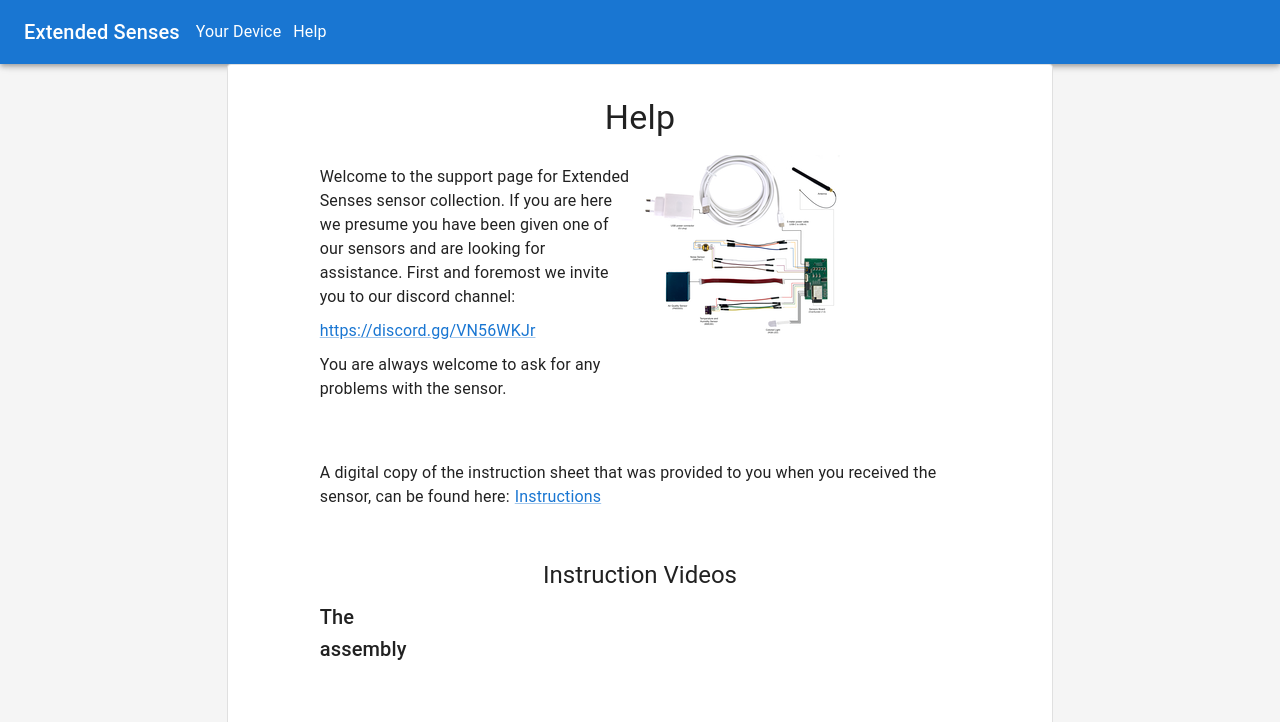
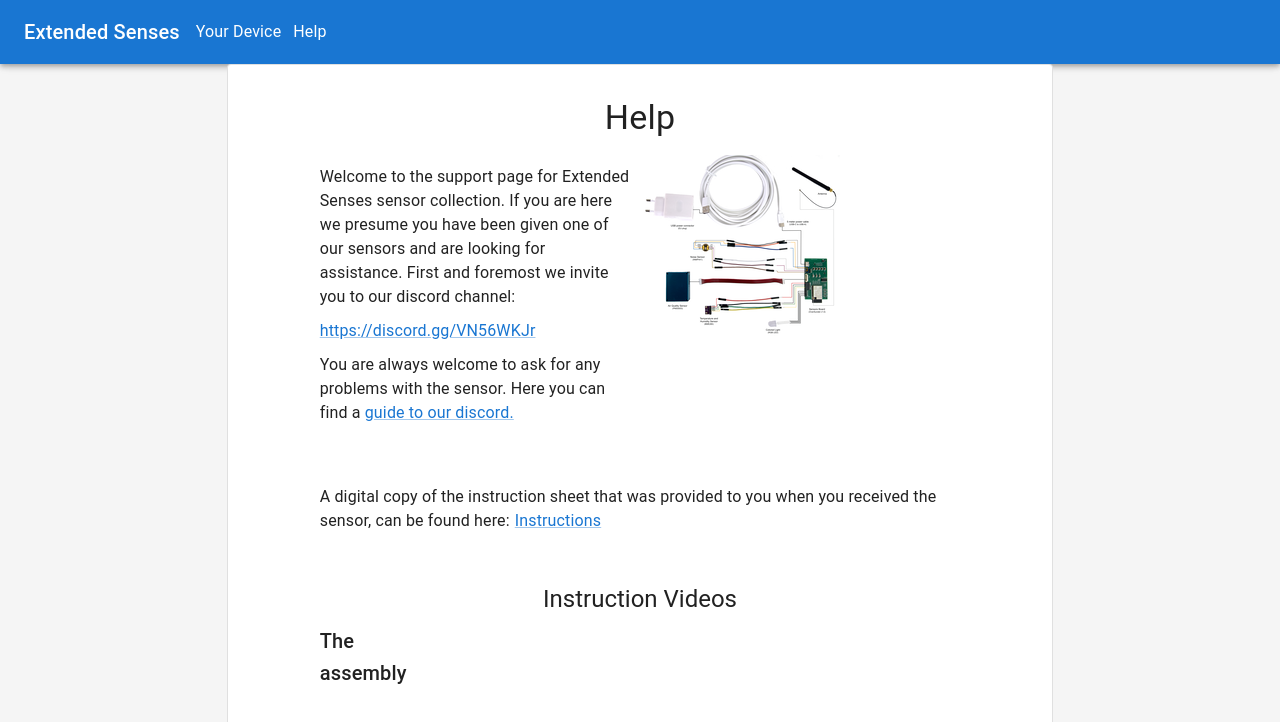
Before and after one commit to HealthyMindTech/oversundet-node, a React (Create React App) app: page /support in a window 1280 px wide. Shown: the top 722 px of the page. Built offline with nearby package versions, Linux system fonts and the light colour scheme.

Commit message:
Add link to guide to discord

```diff
--- a/src/SupportPage.jsx
+++ b/src/SupportPage.jsx
@@ -30,7 +30,9 @@
                        </Link>
                      </Typography>
                      <Typography variant="p" component="p" style={{margin: 10}}>
-                       You are always welcome to ask for any problems with the sensor.
+                       You are always welcome to ask for any problems with the sensor. Here you can find
+                        a <Link target="_blank"
+                                href="discord_guide.pdf"> guide to our discord.</Link>
                      </Typography>
                    </Grid>
                    <Grid item xs={6}>
```
Also changed, not shown: 1 other file (tests, documents, lock files or other folders).
